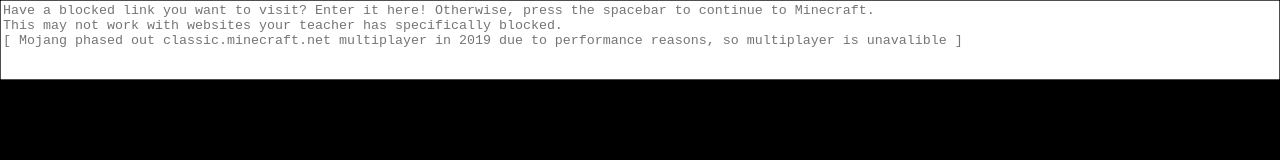
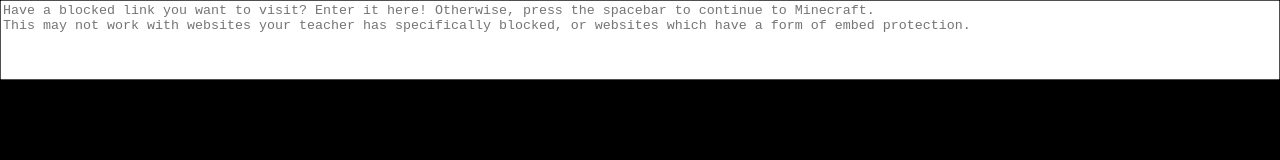
Before and after one commit to unknownedpersoned/unlock, a plain HTML site: page index.html in a window 1280 px wide. Drawn offline with Linux system fonts and the light colour scheme.

Commit message:
Update placeholder info/format

```diff
--- a/index.html
+++ b/index.html
@@ -4,7 +4,7 @@
     <title>stencylxd's iframe unlocker</title>
   </head>
   <body>
-		<textarea autofocus id="textbox" placeholder="Have a blocked link you want to visit? Enter it here! Otherwise, press the spacebar to continue to Minecraft.&#10;This may not work with websites your teacher has specifically blocked.&#10;[ Mojang phased out classic.minecraft.net multiplayer in 2019 due to performance reasons, so multiplayer is unavalible ]"></textarea>
+    <textarea autofocus id="textbox" placeholder="Have a blocked link you want to visit? Enter it here! Otherwise, press the spacebar to continue to Minecraft.&#10;This may not work with websites your teacher has specifically blocked, or websites which have a form of embed protection."></textarea>
     <iframe id="frame" allow="fullscreen"></iframe>
     <script src="script.js"></script>
   </body>
```
Lines whose indentation alone changed are shown as unchanged.
